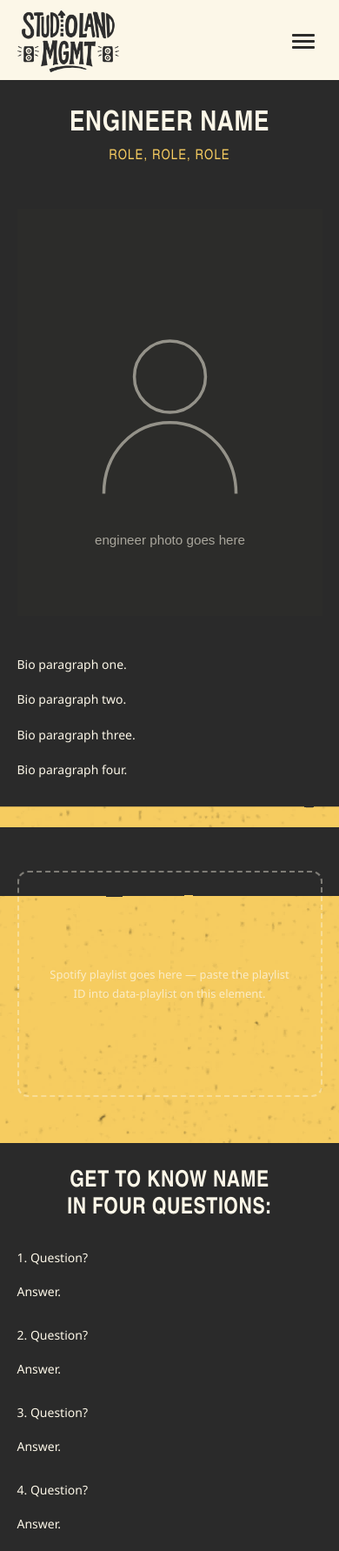
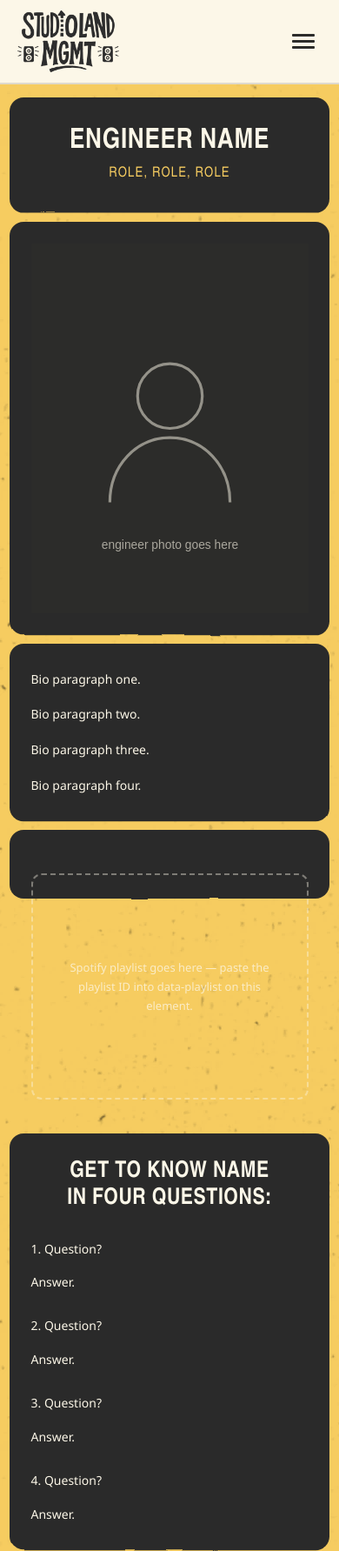
Before and after one commit to carlbahner-web/pinball, a plain HTML site: page site/_template.html in a window 390 px wide. Shown: the top 1783 px of the page at 87% size. Drawn offline with Linux system fonts and the light colour scheme; a web font is replaced by a local one.

Commit message:
Mobile panels become four-sided cards
Full-bleed bands only ever showed two of the inked edge's four sides, and
the boil's wobble on the left and right ran off-screen -- on the device
most people use, the signature was half-hidden. The panels now inset and
carry their edge all the way round, as they do on desktop.

This also retires a real defect. Per-panel margins gave 0px between the
name, photo and bio and 34px between the rest, so three panels read as one
continuous charcoal block. One grid row-gap now sets all four.

The page needed top padding it never had. Each shape bleeds --cel-y past
its element plus the displacement, so with none the first card's edge
crossed up into the header -- visible once the panels stopped being
full-bleed. Measured clearance is now 13px on a phone and 7px in
landscape, against a 0 that overlapped.

Co-Authored-By: Claude Opus 5 <noreply@anthropic.com>
Claude-Session: https://claude.ai/code/session_01SdtJabqVDudFuFoWd9Pztb

```diff
--- a/site/engineer.css
+++ b/site/engineer.css
@@ -526,11 +526,18 @@ svg.sl-boil rect.face {
     font-size: 19px;
   }
 
-  .page { padding: 0 0 30px; }
+  /* Panels stay four-sided cards here, as on desktop: the inked edge is the
+     brand, and full-bleed bands only ever show two of its four sides — the
+     boil's wobble on the left and right runs off-screen entirely.
+
+     The top padding is not decorative. Each shape bleeds --cel-y past its
+     element plus the displacement, so with none the first card's edge crosses
+     up into the header. */
+  .page { padding: 20px 16px 30px; }
 
   .grid {
     grid-template-columns: 1fr;
-    gap: 0;
+    gap: 20px;
   }
 
   /* Dissolve the desktop bio card so its two halves can be reordered.
@@ -593,7 +600,7 @@ svg.sl-boil rect.face {
   .name-block,
   .bio-body,
   .qa-card,
-  .spotify-card { --cel-x: 20px; }
+  .spotify-card { --cel-x: 7px; }
 
   .has-boil .name-block::before,
   .has-boil .bio-body::before,
@@ -607,9 +614,11 @@ svg.sl-boil rect.face {
   .photo-card { padding: clamp(20px, 5vw, 30px) clamp(18px, 5vw, 24px); }
   .photo-card::before { inset: 24px 18px; border-radius: 14px; }
 
-  .bio-body   { margin-top: 0; }
-  .spotify-card { margin-top: 34px; }
-  .qa-card      { margin-top: 34px; }
+  /* one gap, set by the grid — the old per-panel margins gave 0px between the
+     first three and 34px between the rest, so three panels read as one */
+  .bio-body,
+  .spotify-card,
+  .qa-card { margin-top: 0; }
 
 
 
@@ -637,9 +646,8 @@ svg.sl-boil rect.face {
    a third of the height. Width-only rules hand it a layout meant for a tall
    narrow screen, so trim the vertical rhythm where height is the scarce axis. */
 @media (max-height: 520px) and (min-width: 480px) {
-  .page { padding-bottom: 20px; }
-  .spotify-card { margin-top: 20px; }
-  .qa-card { margin-top: 20px; }
+  .page { padding-top: 14px; padding-bottom: 20px; }
+  .grid { gap: 14px; }
   .mascot-row { padding: 24px 24px 28px; gap: 20px; }
   .mascot-row__mascot { width: clamp(90px, 10vw, 130px); }
   .footer-nav { padding: 18px 24px; }
```
